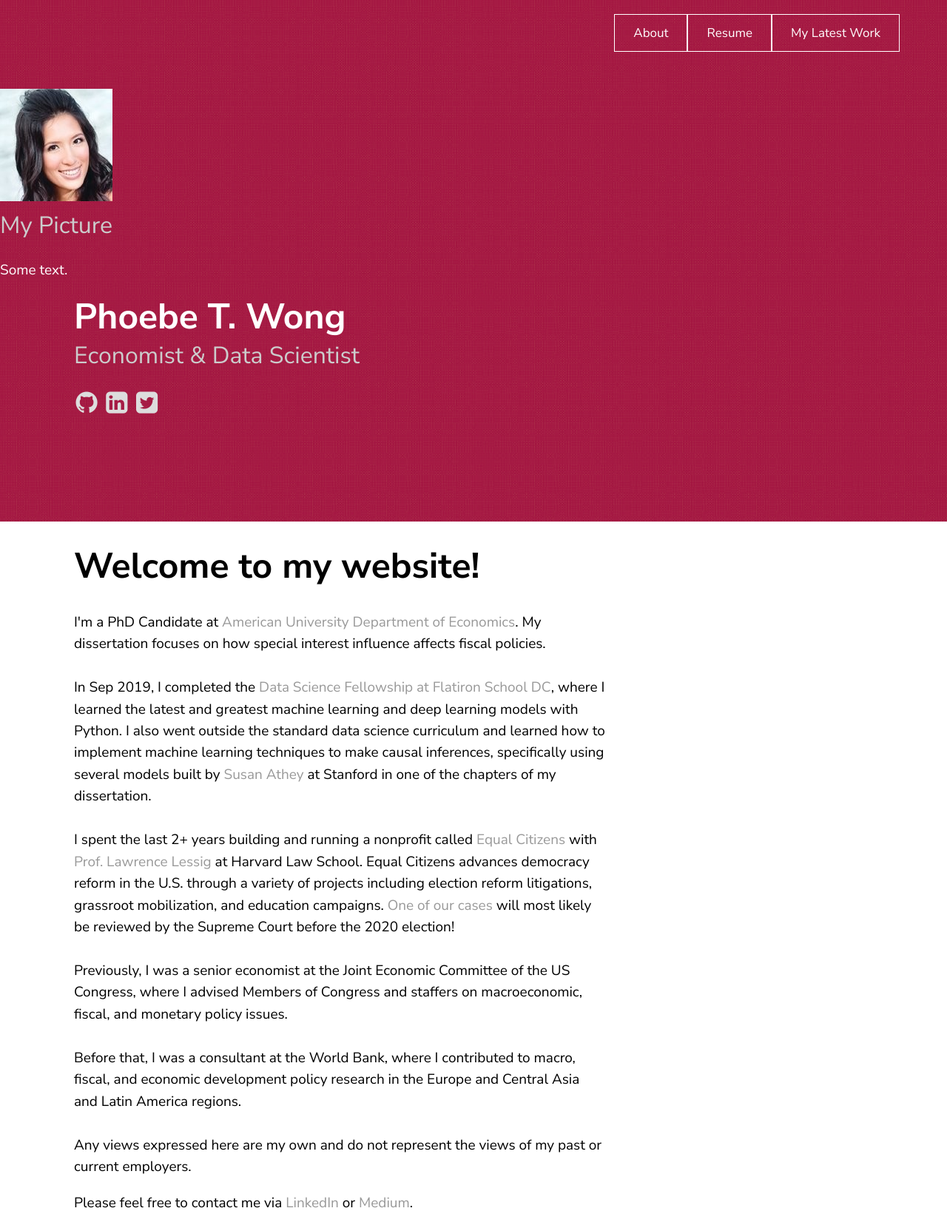
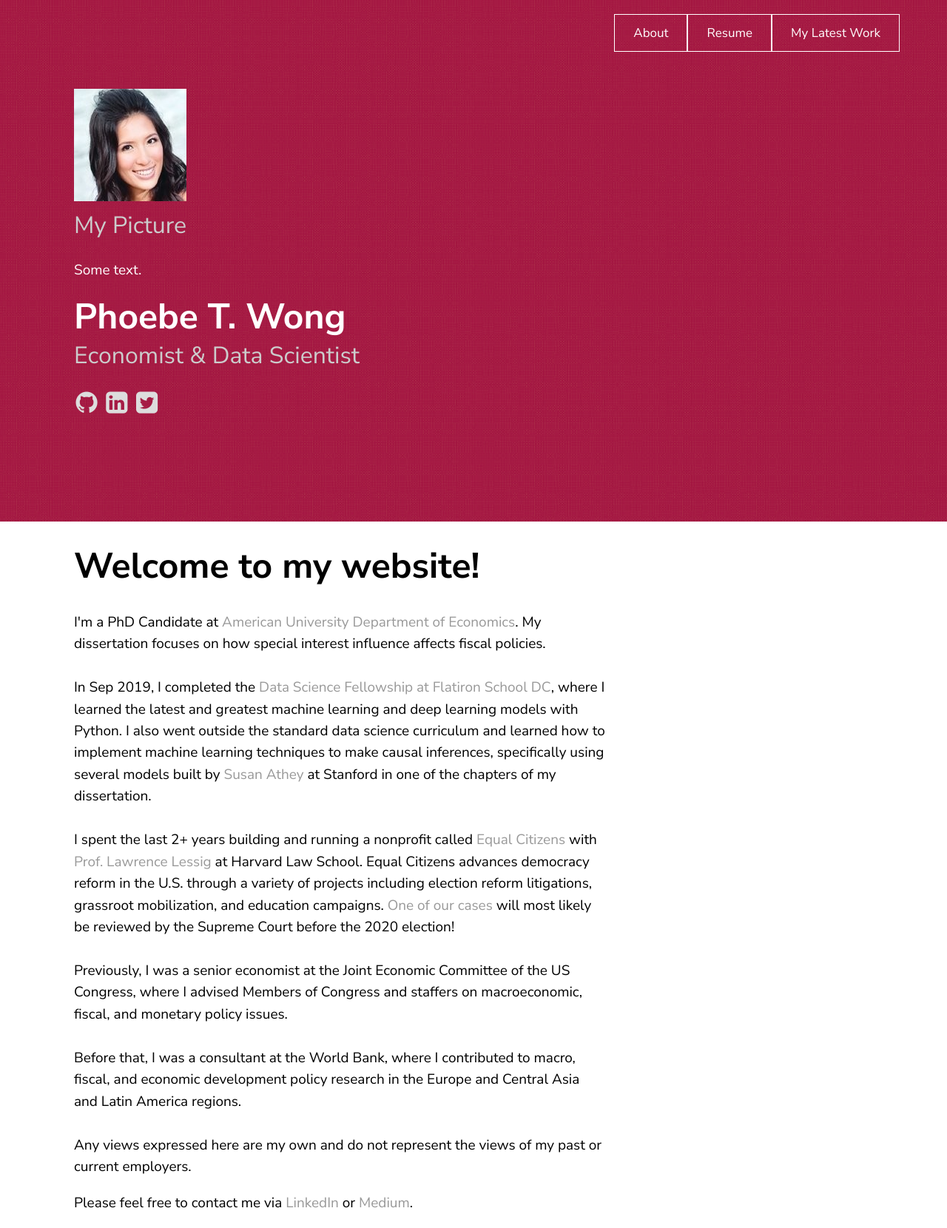
Before and after one commit to phoebetwong/phoebetwong.github.io, a Jekyll site: the page built from index.html, in a window 1280 px wide. Shown: the whole page at 74% size. Built offline with Jekyll 4.4.1, drawn with Linux system fonts in a browser that asks for light colours; a script that is not in the unit is left out.

Commit message:
try putting pic over name

```diff
--- a/_includes/page_header.html
+++ b/_includes/page_header.html
@@ -1,15 +1,11 @@
 
-	<div class="split left">
-	  <div class="centered">
-	    <img src="assets/portfolio.jpg" alt="Portfolio Picture">
-	     <h2>My Picture</h2>
-	       <p>Some text.</p>
-	  </div>
-	</div>
-	<div class="split right">
-		<div class="centered">
-
+<div class="centered">
 		<div class="container">
+			<div class="centered">
+				<img src="assets/portfolio.jpg" alt="Portfolio Picture">
+				 <h2>My Picture</h2>
+					 <p>Some text.</p>
+			</div>
 		<h1>{{ site.texture.title }}</h1>
 		<h2>{{ site.texture.tagline }}</h2>
 		<ul class="social">
@@ -24,5 +20,4 @@
 			{%- endif -%}
 		</ul>
 	</div>
-	</div>
 </div>
```
